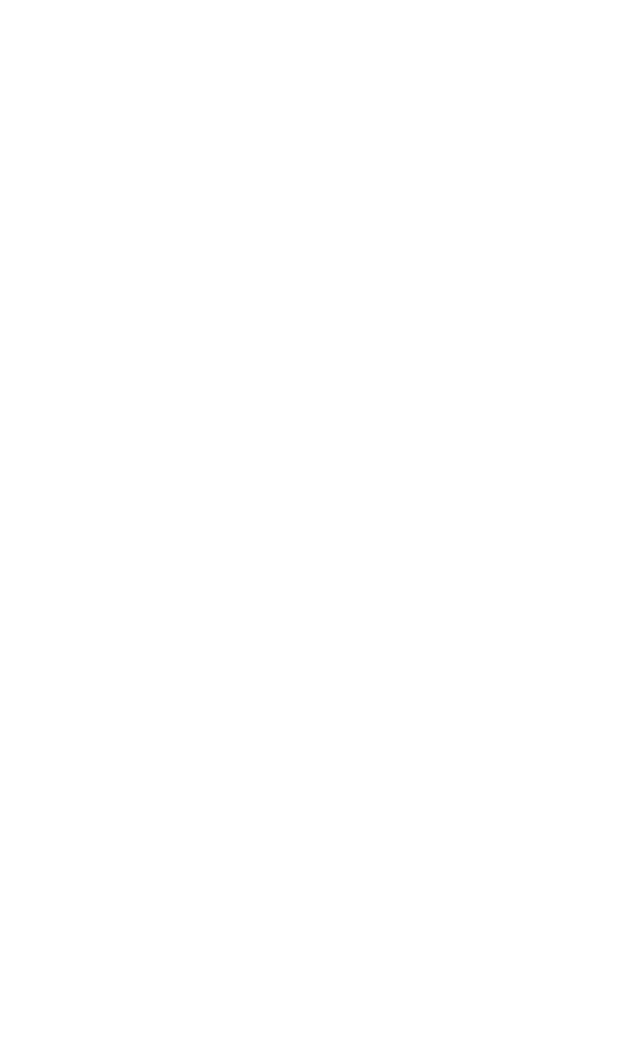
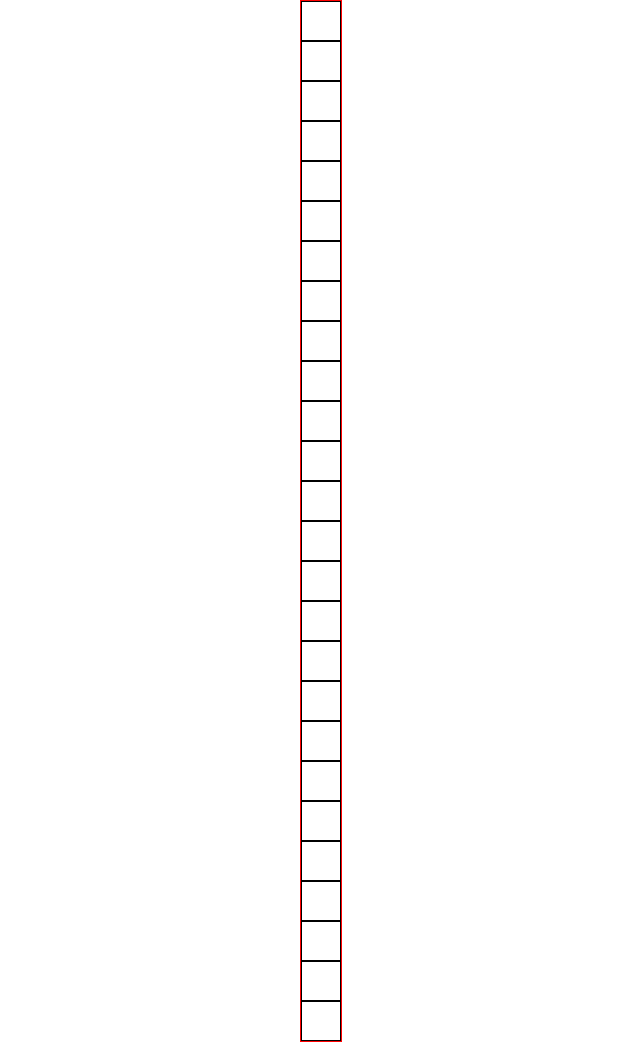
Before and after one commit to xfelipetavares/pixels-art, a plain HTML site: page index.html in a window 1280 px wide. Shown: the whole page, without its empty margins (319-959 px from the left). Before the commit the page ends 800 px from the top, so only its background shows below. Drawn offline with nearby package versions, Linux system fonts and the light colour scheme.

Commit message:
created pixels generator

```diff
--- a/index.html
+++ b/index.html
@@ -9,6 +9,10 @@
     <title>Pixels Art App</title>
   </head>
   <body>
+    <header></header>
+    <main>
+      <div class="box-pixels"></div>
+    </main>
     <script src="scripts/main.js"></script>
   </body>
 </html>
--- a/scripts/main.js
+++ b/scripts/main.js
@@ -0,0 +1,11 @@
+const boxPixels = document.getElementsByClassName(`box-pixels`)[0];
+
+const boardCreator = (num) => {
+  for (let index = 0; index <= num * num; index++) {
+    const divPixel = document.createElement(`div`);
+    divPixel.classList.add(`pixel`);
+    boxPixels.appendChild(divPixel);
+  }
+//   boxPixels.style = `grid-template-columns: repeat(${num}, 39px)`;
+};
+boardCreator(5);
--- a/styles/main.css
+++ b/styles/main.css
@@ -17,3 +17,21 @@
 body {
   width: 100%;
 }
+main {
+  display: flex;
+  align-items: center;
+  justify-content: center;
+  align-self: center;
+  justify-self: center;
+  border: 1px solid red;
+}
+.pixel {
+  width: 40px;
+  height: 40px;
+  border: 1px solid black;
+}
+.box-pixels {
+  display: flex;
+  flex-direction: column;
+  grid-template-columns: repeat(5, 40px);
+}
```
